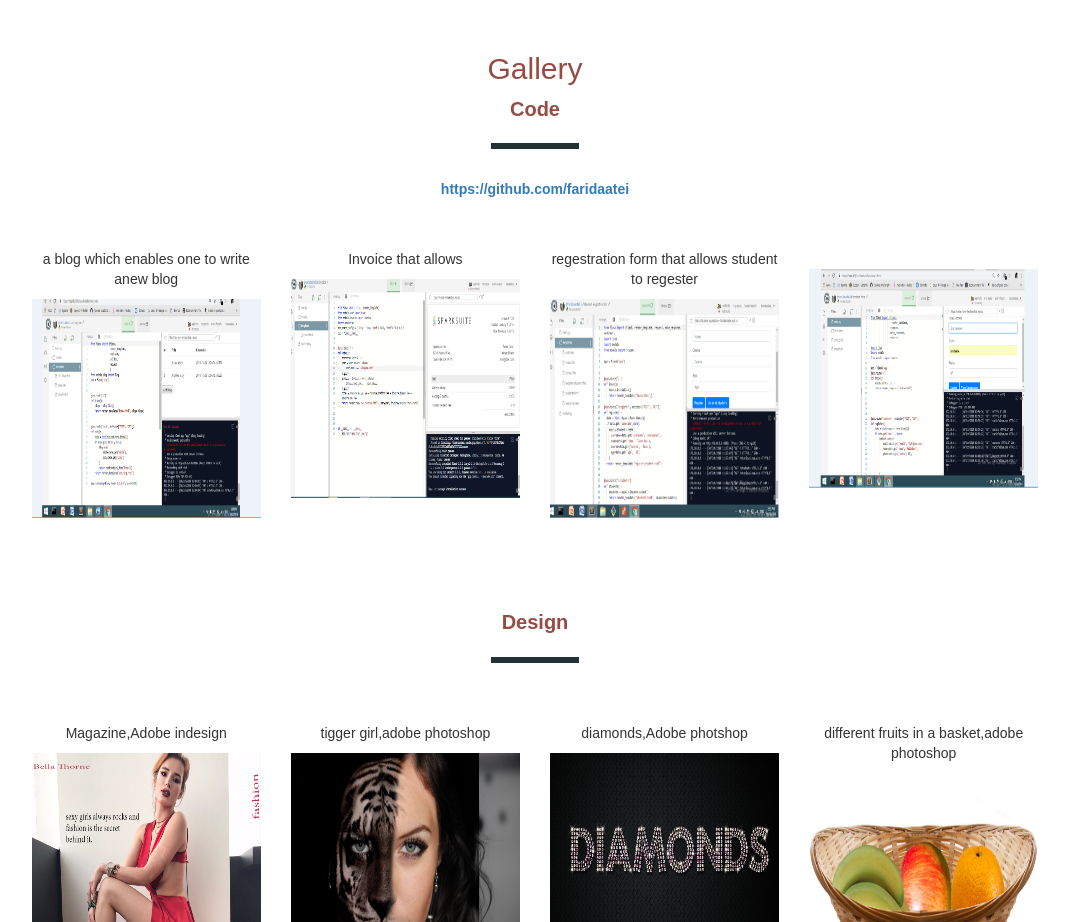
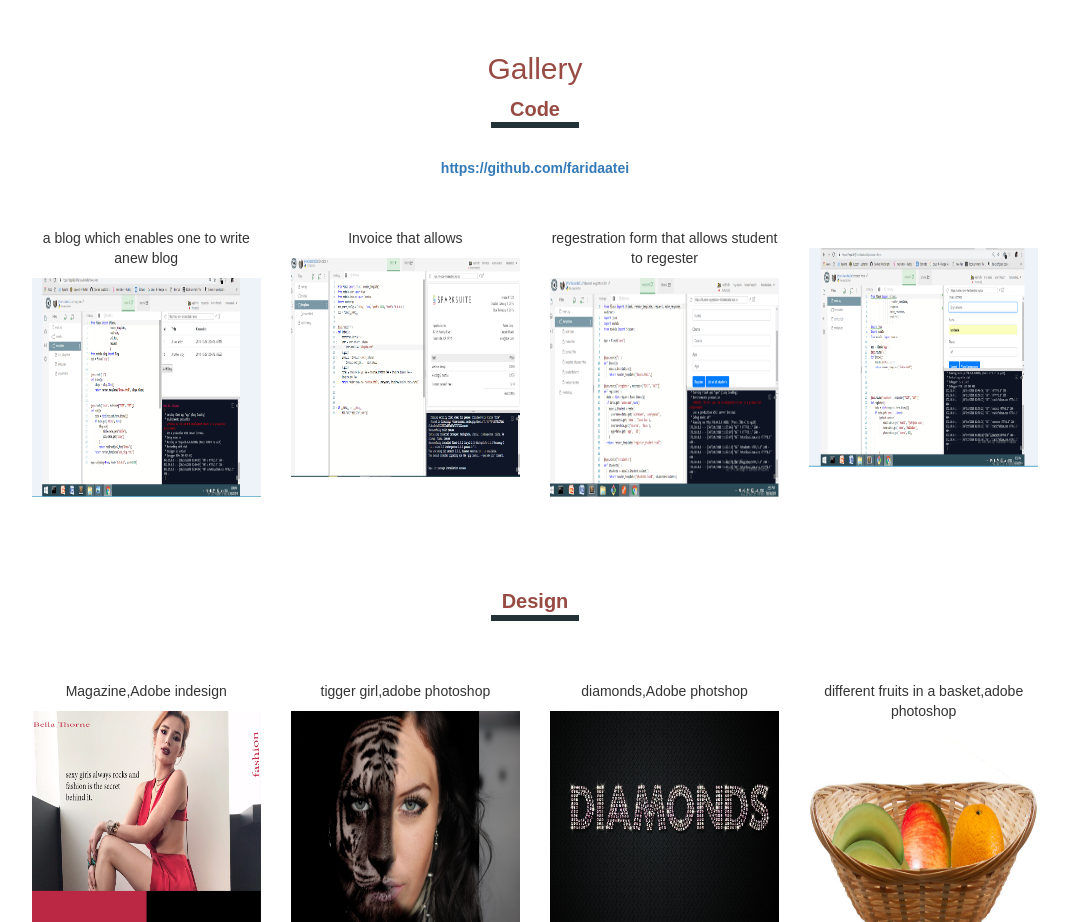
Before and after one commit to faridaatei/faridas-website, a plain HTML site: page index.html in a window 1280 px wide. Shown: the part 1820-2742 px from the top of the page, without its empty margins (105-1174 px from the left). Drawn offline with nearby package versions, Linux system fonts and the light colour scheme; files that its build step writes are made by us from their sources.

Commit message:
initial commit

```diff
--- a/main.css
+++ b/main.css
@@ -354,10 +354,10 @@ position: relative;
 
 hr{
 	border: 3px solid #233237;
-	width: 8%;
+  width: 8%;
+  margin-top: -11px !important;
 
 }
-
 
 #contact{
   background-color: #f1f1f1;
```
